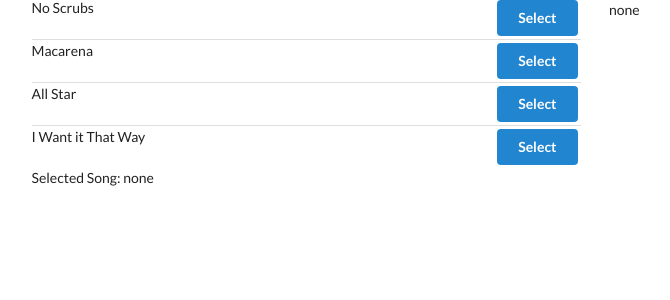
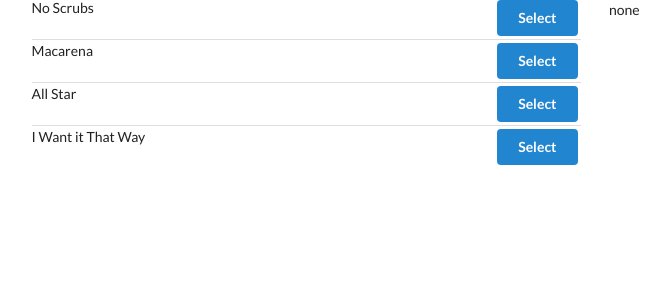
Before and after one commit to crhwebdev-courses/react-songs, a React (Create React App) app: page / in a window 1280 px wide. Shown: the top 300 px of the page, without its empty margins (45-715 px from the left). Built offline with nearby package versions, Linux system fonts and the light colour scheme.

Commit message:
SongList no longer shows the selected song--it is now displayed only on the SongDetail component

```diff
--- a/src/components/SongList.js
+++ b/src/components/SongList.js
@@ -22,22 +22,13 @@ class SongList extends Component {
   }
 
   render() {
-    return (
-      <div className="ui divided list">
-        {this.renderList()}
-        <p>
-          Selected Song:{' '}
-          {this.props.selectedSong ? this.props.selectedSong.title : 'none'}
-        </p>
-      </div>
-    );
+    return <div className="ui divided list">{this.renderList()}</div>;
   }
 }
 
 const mapStateToProps = state => {
   return {
-    songs: state.songs,
-    selectedSong: state.selectedSong
+    songs: state.songs
   };
 };
 
```
